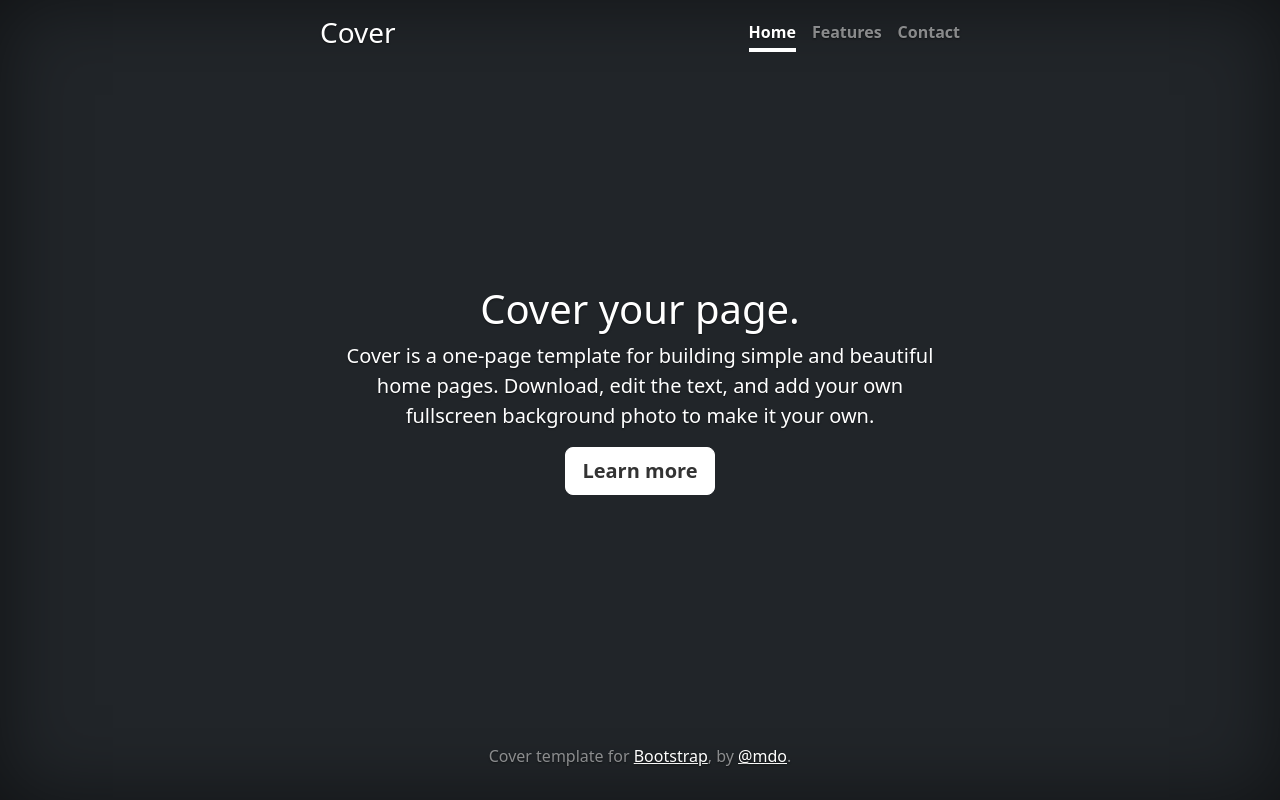
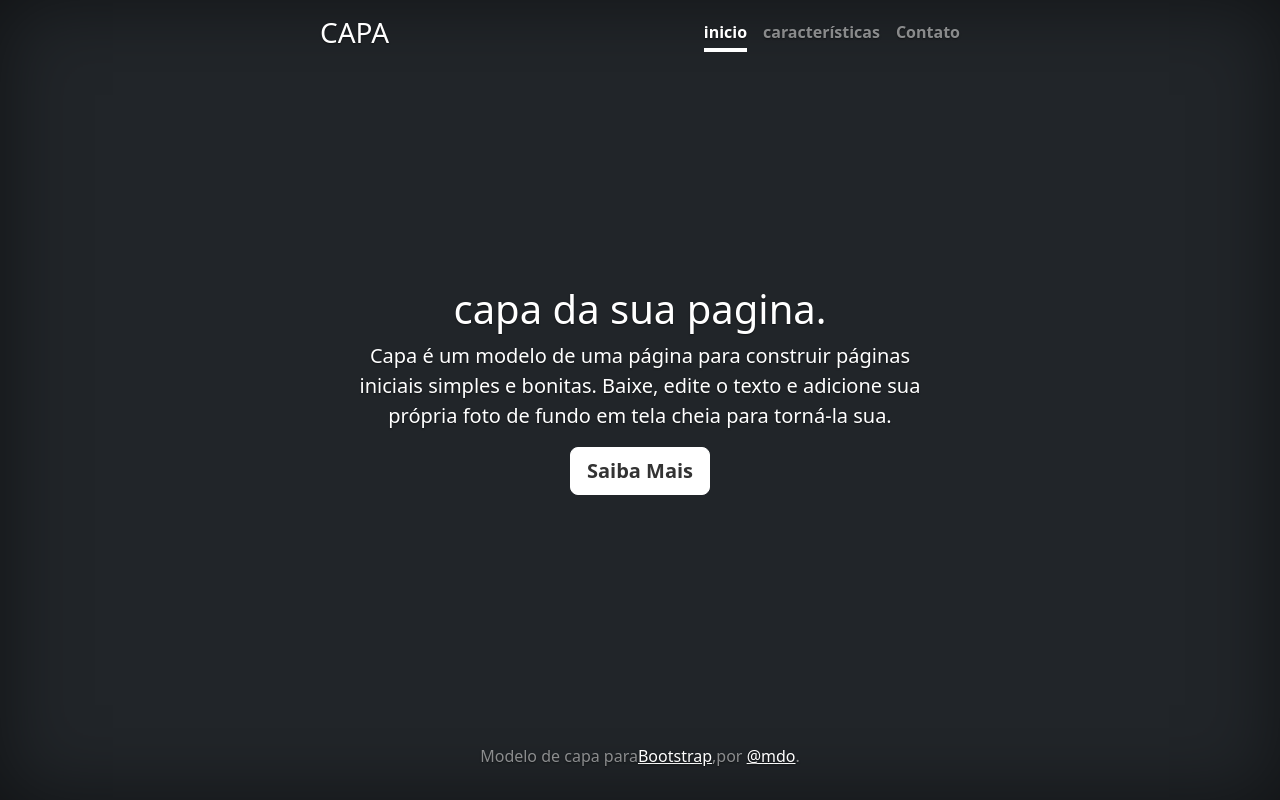
Before and after one commit to anapaulacd/portiforio_pessoal, a plain HTML site: page index.html in a window 1280 px wide. Drawn offline with nearby package versions, Linux system fonts and the light colour scheme.

Commit message:
tradução da Página

```diff
--- a/index.html
+++ b/index.html
@@ -7,7 +7,7 @@
     <meta name="author" content="Mark Otto, Jacob Thornton, and Bootstrap contributors">
     <meta name="generator" content="Hugo 0.84.0">
     <title>Cover Template · Bootstrap v5.0</title>
-
+    <link href="https://cdn.jsdelivr.net/npm/bootstrap@5.3.1/dist/css/bootstrap.min.css" rel="stylesheet" integrity="sha384-4bw+/aepP/YC94hEpVNVgiZdgIC5+VKNBQNGCHeKRQN+PtmoHDEXuppvnDJzQIu9" crossorigin="anonymous">
     <link rel="canonical" href="https://getbootstrap.com/docs/5.0/examples/cover/">
 
 
@@ -37,28 +37,29 @@
   </head>
   <body class="d-flex h-100 text-center text-white bg-dark">
 
+
 <div class="cover-container d-flex w-100 h-100 p-3 mx-auto flex-column">
   <header class="mb-auto">
     <div>
-      <h3 class="float-md-start mb-0">Cover</h3>
+      <h3 class="float-md-start mb-0">CAPA</h3>
       <nav class="nav nav-masthead justify-content-center float-md-end">
-        <a class="nav-link active" aria-current="page" href="#">Home</a>
-        <a class="nav-link" href="#">Features</a>
-        <a class="nav-link" href="#">Contact</a>
+        <a class="nav-link active" aria-current="page" href="#">inicio</a>
+        <a class="nav-link" href="#">características</a>
+        <a class="nav-link" href="#">Contato</a>
       </nav>
     </div>
   </header>
 
   <main class="px-3">
-    <h1>Cover your page.</h1>
-    <p class="lead">Cover is a one-page template for building simple and beautiful home pages. Download, edit the text, and add your own fullscreen background photo to make it your own.</p>
+    <h1>capa da sua pagina.</h1>
+    <p class="lead">Capa é um modelo de uma página para construir páginas iniciais simples e bonitas. Baixe, edite o texto e adicione sua própria foto de fundo em tela cheia para torná-la sua. </p>
     <p class="lead">
-      <a href="#" class="btn btn-lg btn-secondary fw-bold border-white bg-white">Learn more</a>
+      <a href="#" class="btn btn-lg btn-secondary fw-bold border-white bg-white">Saiba Mais</a>
     </p>
   </main>
 
   <footer class="mt-auto text-white-50">
-    <p>Cover template for <a href="https://getbootstrap.com/" class="text-white">Bootstrap</a>, by <a href="https://twitter.com/mdo" class="text-white">@mdo</a>.</p>
+    <p>Modelo de capa para<a href="https://getbootstrap.com/" class="text-white">Bootstrap</a>,por <a href="https://twitter.com/mdo" class="text-white">@mdo</a>.</p>
   </footer>
 </div>
 
```
